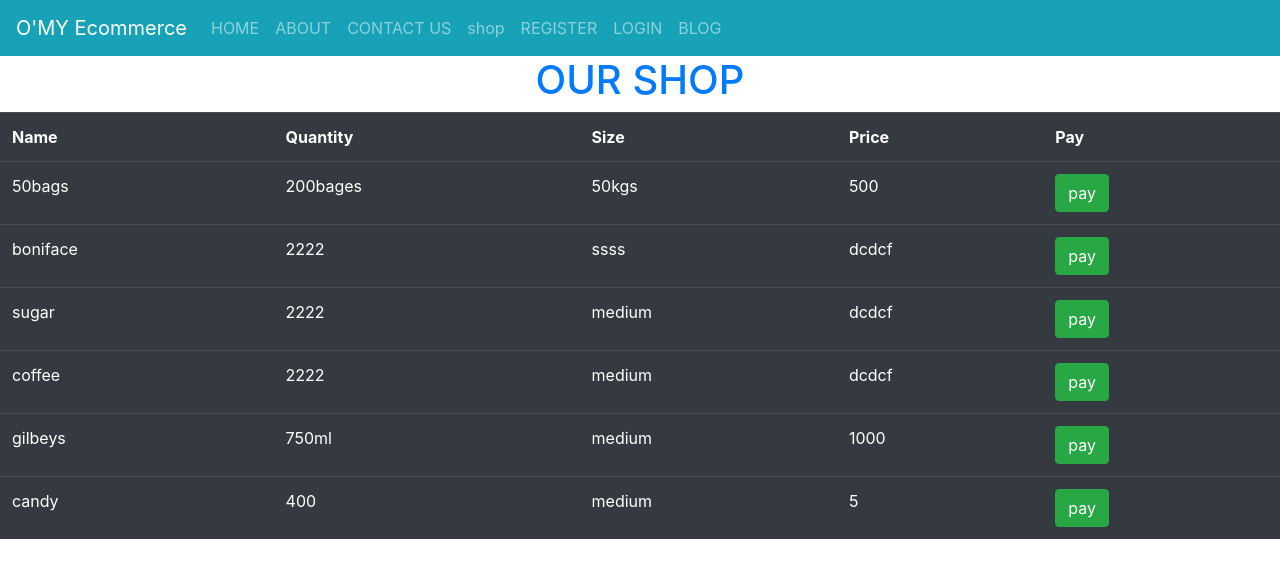
After one commit to bonifacengei5/my, a Django app: page /shop/ in a window 1280 px wide. The commit adds this page. Shown: the top 578 px of the page. Run offline with Django 4.2, Linux system fonts and the light colour scheme; data comes from the database, SQL or seed files in the repository; both versions use the stored data as it was after the commit; some libraries are stand-ins or nearby versions.

Commit message:
added some things

```diff
--- a/morningDjangoHtmlFormsprojects/urls.py
+++ b/morningDjangoHtmlFormsprojects/urls.py
@@ -28,5 +28,8 @@ urlpatterns = [
     path('update-product/<id>', user_views.update_product, name='upd-product'),
     path('register/', user_views .register, name='user-registration'),
     path('login/', auth_views.LoginView.as_view(template_name='login.html'), name='user-login'),
-    path('logout/', auth_views.LogoutView.as_view(template_name='logout.html'), name='user-logout')
+    path('logout/', auth_views.LogoutView.as_view(template_name='logout.html'), name='user-logout'),
+    path('shop/', user_views.shop, name='shop'),
+    path('pay/<id>', user_views.pay, name='pay')
+
 ]
--- a/morningDjangoHtmlFormsprojects/views.py
+++ b/morningDjangoHtmlFormsprojects/views.py
@@ -78,3 +78,12 @@ def register(request):
         form = UserRegistrationForm()
 
     return render(request, 'register.html', {'form': form})
+def shop(request):
+    all_products = Products.objects.all()
+    context= {"all_products": all_products}
+    return render(request, 'shop.html', context)
+
+def pay(request, id):
+    product = Products.objects.get(id=id)
+    context = {"product": product}
+    return render(request, 'pay.html', context)
--- a/templates/master.html
+++ b/templates/master.html
@@ -33,6 +33,10 @@
                 </li>
                 <li class="nav-item">
                     <a class="nav-link" href="#">CONTACT US</a>
+                </li>
+                </li>
+                <li class="nav-item">
+                    <a class="nav-link" href="{% url 'shop' %}">shop</a>
                 </li>
                 {% if user.is_authenticated %}
                     <li class="nav-item">
--- /dev/null
+++ b/templates/shop.html
@@ -0,0 +1,30 @@
+{% extends 'master.html' %}
+{% load static %}
+{% block content %}
+<div>
+<h1 class="text-primary text-center">OUR SHOP</h1>
+
+
+<table class="table table-dark table-hover">
+    <tr>
+        <th>Name</th>
+        <th>Quantity</th>
+        <th>Size</th>
+        <th>Price</th>
+        <th>Pay</th>
+    </tr>
+    {% for product in  all_products %}
+        <tr>
+            <td>{{ product.name }}</td>
+            <td>{{ product.qtty }}</td>
+            <td>{{ product.size }}</td>
+            <td>{{ product.price }}</td>
+            <td><a  class="btn btn-success" href="/pay/{{ product.id }}">pay</a></td>
+
+        </tr>
+
+    {% endfor %}
+
+</table>
+</div>
+{% endblock %}
```
Also changed, not shown: templates/pay.html (added, +18 -0 lines), db.sqlite3.
